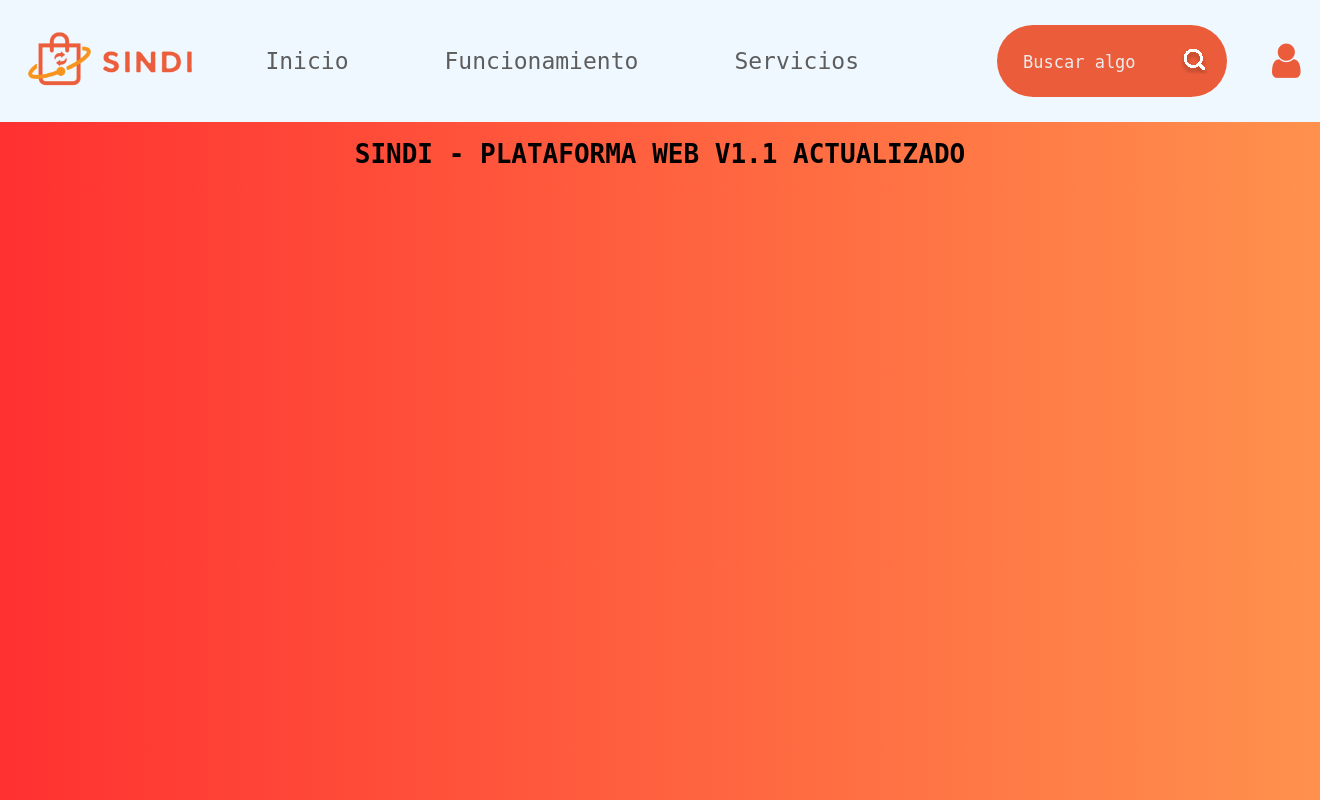
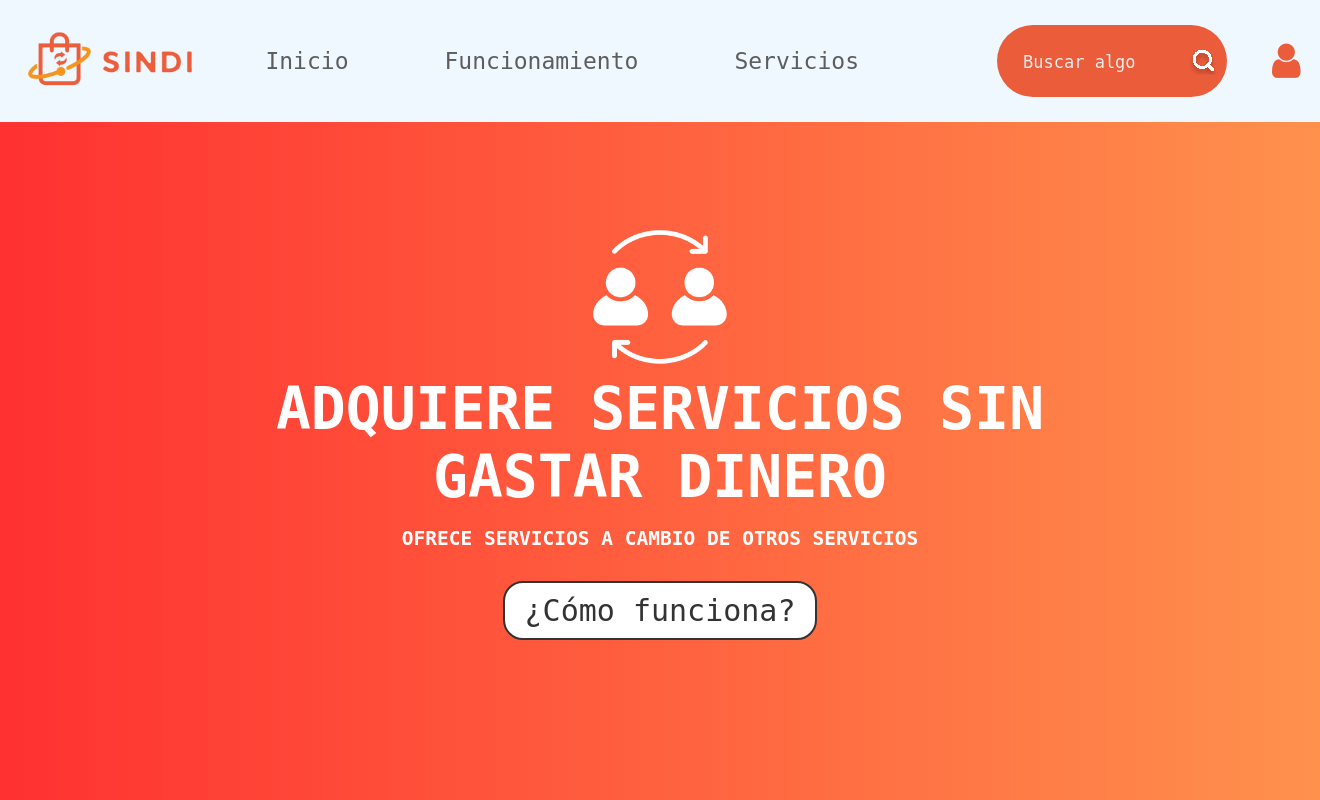
Before and after one commit to Gusoftproyects/sindi, a PHP site: page / in a window 1320 px wide. Run offline with PHP 8.4, Linux system fonts and the light colour scheme.

Commit message:
agrege imagen y texto de inicio

```diff
--- a/index.html
+++ b/index.html
@@ -54,7 +54,10 @@
 
     </header>
 
-    <h1>SINDI - PLATAFORMA WEB V1.1 ACTUALIZADO</h1>
+    <img  class="imagen" src="images/iconos/IconoDeIntercambio.png" alt="Logo IconoDeIntercambio">
+    <h1>ADQUIERE SERVICIOS SIN<br>GASTAR DINERO</h1>
+    <h2>OFRECE SERVICIOS A CAMBIO DE OTROS SERVICIOS</h2>
+    <br><button id="comoFuncionaBtn">¿Cómo funciona?</button>
 </body>
 
 </html>
--- a/styles.css
+++ b/styles.css
@@ -70,6 +70,7 @@ body {
     display: inline-block;
     transition: all 300ms cubic-bezier(.23, 1, 0.32, 1);
   }
+
   /*hover effect*/
   button:hover {
     color: #fff;
@@ -99,3 +100,43 @@ body {
 .headerPrincipal .searchBox{
     align-items: right;
 }
+
+
+.imagen {
+  width: 150px; /* Ancho deseado */
+  height: auto; /* Mantener la proporción original de la imagen */
+  transform: translate(0px, 100px); /* Mover 20px a la derecha y 10px hacia abajo */
+}
+
+
+
+
+
+h1 {
+  margin-top: 100px;    /* Mover hacia abajo */
+  margin-bottom: 10px; /* Mover hacia arriba */
+  margin-left: 20px;   /* Mover hacia la derecha */
+  margin-right: 20px;  /* Mover hacia la izquierda */
+  font-size: 58px; /* Ajusta el tamaño del texto según sea necesario */
+  color: #ffffff;
+}
+h2 {
+  color: #ffffff;
+}
+
+button {
+  background-color: white;
+  color: #333;
+  border: 2px solid #333;
+  border-radius: 20px;
+  padding: 10px 20px;
+  font-size: 30px;
+  cursor: pointer;
+  outline: none;
+  transition: background-color 0.3s, color 0.3s;
+}
+
+button:hover {
+  background-color: #333;
+  color: white;
+}
```
Also changed, not shown: images/iconos/IconoDeIntercambio.png (added).
